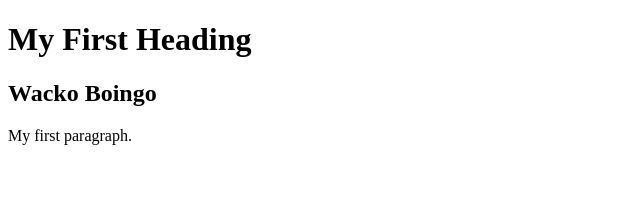
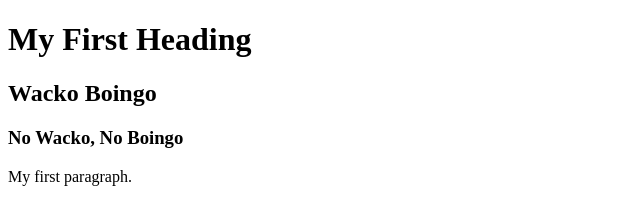
Before and after one commit to ElliottRileyStanley/WebsiteTesting, a plain HTML site: page index.html in a window 1280 px wide. Shown: the whole page, without its empty margins (0-640 px from the left). Drawn offline with Linux system fonts and the light colour scheme.

Commit message:
Update index.html

```diff
--- a/index.html
+++ b/index.html
@@ -4,6 +4,7 @@
 
 <h1>My First Heading</h1>
 <h2>Wacko Boingo</h2>
+<h3>No Wacko, No Boingo</h3>
 
 <p>My first paragraph.</p>
 
```
